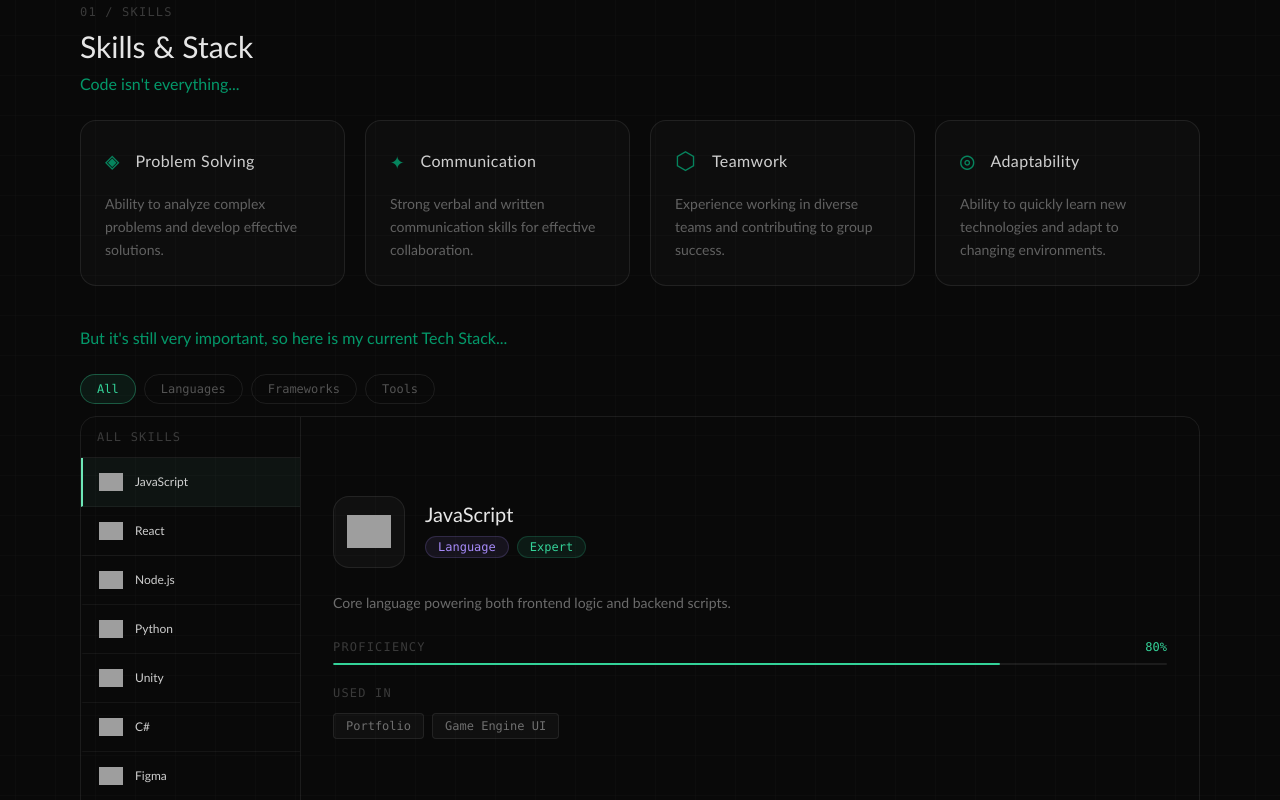
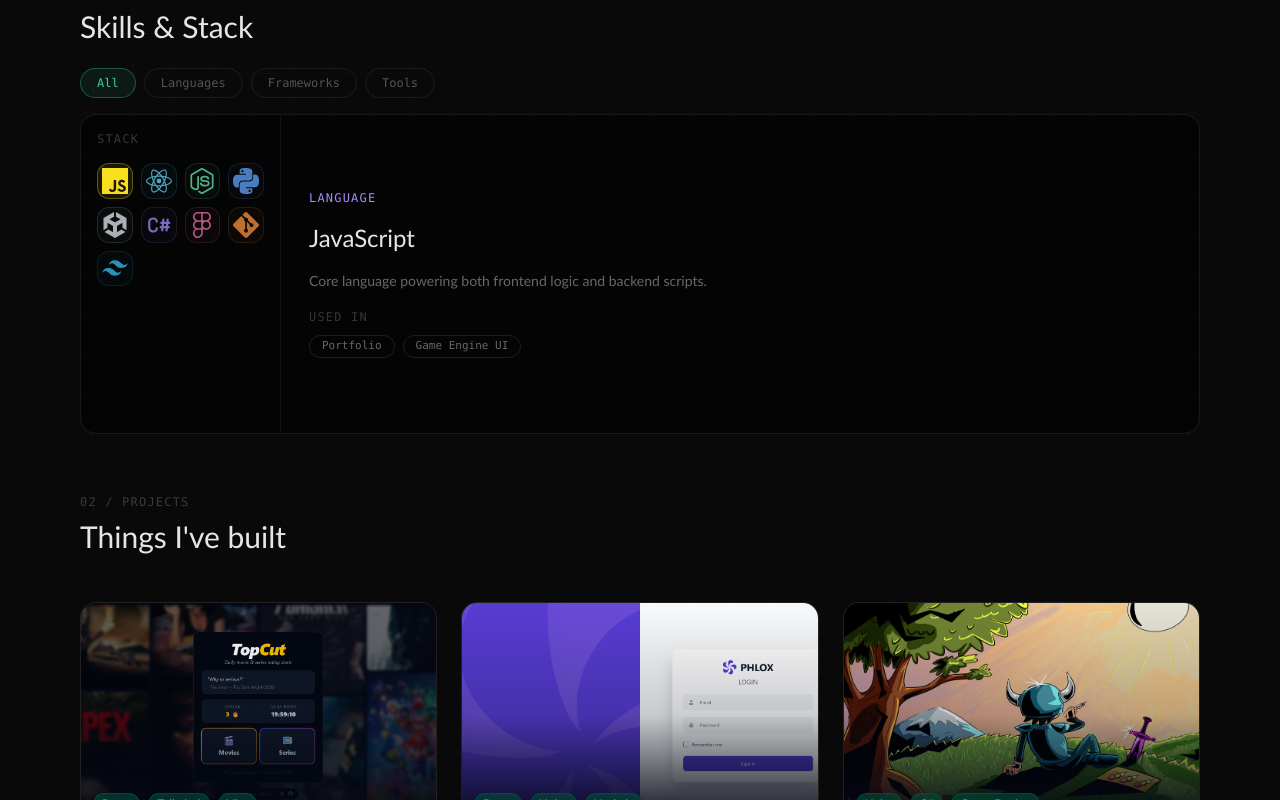
Before and after one commit to Peltre/devPortfolio, a React (Vite) app: page / in a window 1280 px wide. Shown: the part 900-1700 px from the top of the page. Built offline with nearby package versions, Linux system fonts and the light colour scheme; grey boxes are pictures that could not be loaded.

Commit message:
Rework Skills.jsx COMPLETELY
- Removed soft skills
- Add color coded icons
- Remove unnecessary items
- Add color & icon class to skills.js

```diff
--- a/src/components/Skills.jsx
+++ b/src/components/Skills.jsx
@@ -1,21 +1,7 @@
 import { softSkills, skills } from "../data/skills"
 import { useState, useEffect, useRef } from "react"
 
-// Lavels & variables for technical skills
-
-const levelLabel = (level) => {
-    if (level >= 80) return "Expert"
-    if (level >= 60) return "Proficient"
-    if (level >= 40) return "Intermediate"
-    return "Beginner"
-}
-
-const levelColor = (level) => {
-    if (level >= 80) return "#34d399"
-    if (level >= 60) return "#60a5fa"
-    if (level >= 40) return "#a78bfa"
-    return "#f472b6"
-}
+// Category color map
 
 const categoryColor = (cat) => {
     const map = {
@@ -29,98 +15,103 @@ const categoryColor = (cat) => {
     return map[cat] || "#94a3b8"
 }
 
-function TechSkillDetail({ skill }) {
-    const barRef = useRef(null)
-    const color = levelColor(skill.level)
-    const catColor = "#a78bfa"
-
-    useEffect(() => {
-        if (barRef.current) {
-            barRef.current.style.width = `0%`
-            setTimeout(() => {
-                if (barRef.current) barRef.current.style.width = skill.level + "%"
-            }, 50)
-        }
-    }, [skill])
+// Skill icon minicards
+function SkillButton({ skill, active, onClick }) {
+    const Icon = skill.icon
+    const color = skill.siColor || "#ffffff"
 
     return (
-        <div className="p-8 flex flex-col justify-center h-full relative overflow-hidden">
-            {/* Icon - name - badge */}
-            <div className="flex items-start gap-5 mb-6 relative">
-                <div className="w-18 h-18 rounded-2xl border border-white/8 bg-white/3 flex items-center justify-center shrink-0 p-3">
-                    <img src={skill.icon} alt={skill.name} className="w-11 h-11 object-contain" />
+        <button
+            onClick={onClick}
+            title={skill.name}
+            className="group relative aspect-square w-full flex items-center justify-center rounded-xl border transition-all duration-150"
+            style={{
+                background: active ? `${color}18` : `${color}08`,
+                borderColor: active ? `${color}55` : `${color}20`,
+            }}
+        >
+            {Icon
+                ? <Icon size={26} color={skill.siColor} style={{ opacity: active ? 1 : 0.75 }} />
+                : <img src={skill.icon} alt={skill.name} className="w-7 h-7 object-contain" style={{ opacity: active ? 1 : 0.7 }} />
+            }
+            {/* Tooltip */}
+            <span className="pointer-events-none absolute -top-8 left-1/2 -translate-x-1/2 whitespace-nowrap rounded-md border border-white/10 bg-black/90 px-2 py0.5
+            font-mono text-xs text-white/70 opacity-0 transition-opacity duration-150 group-hover:opacity-100">
+                {skill.name}
+            </span>
+        </button>
+    )
+}
+
+// Skill Detail Panel
+function DetailPanel({ skill }) {
+    if (!skill) {
+        return (
+            <div className="flex h-full items-center justify-center">
+                <p className="font-mono text-xs text-white/15">← Select a skill</p>
             </div>
-                <div className="pt-1">
-                    <p className="text-xl font-medium text-white/90 mb-2">{skill.name}</p>
-                    <div className="flex gap-2">
-                        <span
-                            className="text-xs font-mono px-3 py-0.5 rounded-full border"
-                            style={{ color: catColor, background: `${catColor}15`, borderColor: `${catColor}30` }}
-                        >
+        )
+
+    }
+
+    const catColor = categoryColor(skill.category)
+
+    return (
+        <div className="flex flex-col justify-center gap-4 p-7">
+            {/* Category */}
+            <p className="font-mono text-xs uppercase tracking-widest" style={{ color: catColor }}>
                 {skill.category}
-                        </span>
-                        <span
-                            className="text-xs font-mono px-3 py-0.5 rounded-full border"
-                            style={{ color, background: `${color}15`, borderColor: `${color}30` }}
-                        >
-                            {levelLabel(skill.level)}
-                        </span>
-                    </div>
-                </div>
-            </div>
+            </p>
 
-            {/* Description */}
-            <p className="text-sm text-white/40 leading-relaxed mb-6 relative">{skill.description}</p>
+            {/* Name */}
+            <h3 className="text-2xl font-light text-white/90">
+                {skill.name}
+            </h3>
 
-            {/* Proficiency bar */}
-            <div className="mb-5 relative">
-                <div className="flex justify-between mb-2">
-                    <p className="text-xs tracking-widest uppercase text-white/20 font-mono">Proficiency</p>
-                    <p className="text-xs font-mono font-medium" style={{ color }}>{skill.level}%</p>
-                </div>
-                <div className="h-0.5 bg-white/8 rounded-full overflow-hidden">
-                    <div
-                        ref={barRef}
-                        className="h-full rounded-full"
-                        style={{
-                            width: "0%",
-                            background: color,
-                            transition: "width 0.6s cubic-bezier(0.4,0,0.2,1)"
-                        }}
-                    />
-                </div>
-            </div>
+            {/* What its used for */}
+            <p className="text-sm leading-relaxed text-white/40">{skill.description}</p>
 
-            {/* Projects */}
-            <div className="relative">
-                <p className="text-xs tracking-widest uppercase text-white/20 font-mono mb-3">Used in</p>
+            {/* Projects used in */}
+            {skill.projects?.length > 0 && (
+                <div>
+                    <p className="font-mono text-xs uppercase tracking-widest text-white/20 mb-2.5">
+                        Used in
+                    </p>
                     <div className="flex flex-wrap gap-2">
-                    {skill.projects.map(p => (
+                        {skill.projects.map((p) => (
                             <span
                                 key={p}
-                            className="text-xs font-mono px-3 py-1 rounded border border-white/8 bg-white/3 text-white/40"
+                                className="rounded-full border border-white/10 px-3 py-0.5 font-mono text-[11px] text-white/40"
                             >
                                 {p}
                             </span>
                         ))}
                     </div>
+
                 </div>
+            )}
         </div>
     )
 }
 
-function SoftSkillCard({ name, description, icon }) {
+// Soft skills cards
+function SoftSkillCard({ name, icon, color }) {
     return (
-        <div className="group flex flex-col gap-4 p-6 bg-white/2 border border-white/8 rounded-2xl hover:border-emerald-400/20 hover:bg-white/4 transition-all duration-300">
-            <div className="flex items-center gap-4">
-                <span className="text-2xl text-emerald-400/60 font-mono">{icon}</span>
-                <h3 className="text-white/80 font-medium tracking-wide">{name}</h3>
-            </div>
-            <p className="text-sm text-white/35 leading-relaxed">{description}</p>
+        <div
+            className="inline-flex items-center gap-2 px-4 py-2 rounded-full border text-sm"
+            style={{
+                color,
+                background: `${color}08`,
+                borderColor: `${color}30`,
+            }}
+        >
+            <span>{icon}</span>
+            <span>{name}</span>
         </div>
     )
 }
 
+// MAIN COMPONENT
 function Skills() {
     const [selected, setSelected] = useState(0)
     const [filter, setFilter] = useState("All")
@@ -137,38 +128,39 @@ function Skills() {
         setSelected(0)
     }
 
+    const handleSelect = (i) => {
+        setSelected(i)
+    }
+
     return (
-        <section id="habilidades" className="px-8 md:px-20 py-10">
+        <section id="habilidades" className="px-8 md:px-20 py-5">
             {/* Header */}
-            <div className="mb-12">
-                <p className="text-xs tracking-widest uppercase text-white/20 font-mono mb-2"> 01 / Skills</p>
+            <div className="mb-6">
+                <p className="font-mono text-xs uppercase tracking-widest text-white/20 mb-2">
+                    01 / Skills
+                </p>
                 <h2 className="text-3xl font-light text-white/90">Skills & Stack</h2>
             </div>
 
-            {/* Code isnt everything */}
-            <div className="-mt-10 mb-6">
-                <p className="text-emerald-400/70 font-medium">Code isn't everything...</p>
-            </div>
-
-            <div className="grid grid-cols-1 md:grid-cols-2 lg:grid-cols-4 gap-5">
-                {softSkills.map(skill => (
-                    <SoftSkillCard key={skill.name} {...skill} />
+            {/* Soft Skills */}
+            {/* <div className="flex gap-3 flex-wrap mb-8">
+                {softSkills.map((s) => (
+                    <SoftSkillCard key={s.name} {...s} />
                 ))}
             </div>
 
-            {/* But its still very important */}
-            <div className="mt-10 mb-6">
-                <p className="text-emerald-400/70 font-medium">But it's still very important, so here is my current Tech Stack...</p>
-            </div>
+            <hr className="border-t border-white/10 mb-8" /> */}
 
-            <div className="flex gap-2 mb-3">
-                {tabs.map(tab => {
+            {/* Tech Skills */}
+            {/* Filter Tabs */}
+            <div className="flex gap-2 flex-wrap mb-4">
+                {tabs.map((tab) => {
                     const isActive = filter === tab
                     return (
                         <button
                             key={tab}
                             onClick={() => handleFilter(tab)}
-                            className="text-xs font-mono px-4 py-1.5 rounded-full border transition-all duration-150"
+                            className="font-mono text-xs px-4 py-1.5 rounded-full border transition-all duration-150"
                             style={{
                                 background: isActive ? "rgba(52,211,153,0.08)" : "transparent",
                                 borderColor: isActive ? "rgba(52,211,153,0.35)" : "rgba(255,255,255,0.08)",
@@ -181,44 +173,31 @@ function Skills() {
                 })}
             </div>
 
-            {/* Tech skills SELECTOR */}
-            <div className="grid border border-white/8 rounded-2xl overflow-hidden mb-6"
-                style={{ gridTemplateColumns: "220px 1fr" }}
+            {/* Grid + detail panel */}
+            <div
+                className="grid border bg-black/50 border-white/8 rounded-2xl overflow-hidden"
+                style={{ gridTemplateColumns: "200px 1fr", minHeight: "320px" }}
             >
-
-                {/* Left side */}
-                <div className="border-r border-white/8 overflow-y-auto" style={{ maxHeight: "400px" }}>
-                    <p className="text-xs tracking-widest uppercase text-white/20 font-mono px-4 py-3 border-b border-white/8">
-                        {filter === "All" ? "All skills" : filter}
+                {/* Left - icon grid */}
+                <div className="border-r border-white/6 p-4">
+                    <p className="font-mono text-xs uppercase tracking-widest text-white/20 mb-4">
+                        Stack
                     </p>
-                    {filteredSkills.map((s, i) => {
-                        const isActive = selected === i
-                        const color = levelColor(s.level)
-                        const catColor = categoryColor(s.category)
-                        return (
-                            <button
+                    <div className="grid grid-cols-4 gap-2">
+                        {filteredSkills.map((s, i) => (
+                            <SkillButton
                                 key={s.name}
-                                onClick={() => setSelected(i)}
-                                className="w-full flex items-center gap-3 px-4 py-3 border-b border-white/5 transition-all duration-150 text-left"
-                                style={{
-                                    background: isActive ? "rgba(110,231,183,0.05)" : "transparent",
-                                    borderLeft: `2px solid ${isActive ? "#6ee7b7" : "transparent"}`,
-                                }}
-                            >
-                                <img src={s.icon} alt={s.name} className="w-6 h-6 object-contain shrink-0" />
-                                <div className="flex-1 min-w-0">
-                                    <p className="text-xs text-white/80 truncate" style={{ fontWeight: isActive ? 500 : 400 }}>
-                                        {s.name}
-                                    </p>
+                                skill={s}
+                                active={selected === i}
+                                onClick={() => handleSelect(i)}
+                            />
+                        ))}
                     </div>
-                            </button>
-                        )
-                    })}
-                </div>
-                {/* Right detail  */}
-                <TechSkillDetail skill={filteredSkills[selected]} />
                 </div>
 
+                {/* Right - details */}
+                <DetailPanel skill={selected !== null ? filteredSkills[selected] : null} />
+            </div>
         </section>
     )
 }
--- a/src/data/skills.js
+++ b/src/data/skills.js
@@ -1,11 +1,19 @@
 const CDN = "https://cdn.jsdelivr.net/gh/devicons/devicon/icons/"
+
+import {
+    SiJavascript, SiReact, SiNodedotjs, SiPython,
+    SiUnity, SiFigma, SiGit, SiTailwindcss,
+} from "react-icons/si"
+
+import { TbBrandCSharp } from "react-icons/tb";
 
 export const skills = [
     {
         name: "JavaScript",
         type: "Languages",
         category: "Language",
-        icon: `${CDN}/javascript/javascript-original.svg`,
+        icon: SiJavascript,
+        siColor: "#f7df1e",
         level: 80,
         projects: ["Portfolio", "Game Engine UI"],
         description: "Core language powering both frontend logic and backend scripts.",
@@ -14,7 +22,8 @@ export const skills = [
         name: "React",
         type: "Frameworks",
         category: "Frontend",
-        icon: `${CDN}/react/react-original.svg`,
+        icon: SiReact,
+        siColor: "#61dafb",
         level: 75,
         projects: ["Portfolio"],
         description: "Main framework for building component-based user interfaces.",
@@ -23,7 +32,8 @@ export const skills = [
         name: "Node.js",
         type: "Frameworks",
         category: "Backend",
-        icon: `${CDN}/nodejs/nodejs-original.svg`,
+        icon: SiNodedotjs,
+        siColor: "#6ee7b7",
         level: 60,
         projects: ["API REST"],
         description: "Server-side JavaScript runtime for building APIs and tools.",
@@ -32,7 +42,8 @@ export const skills = [
         name: "Python",
         type: "Languages",
         category: "Language",
-        icon: `${CDN}/python/python-original.svg`,
+        icon: SiPython,
+        siColor: "#60a5fa",
         level: 55,
         projects: ["Data Scripts"],
         description: "Used for automation, scripting, and data processing tasks.",
@@ -41,7 +52,8 @@ export const skills = [
         name: "Unity",
         type: "Frameworks",
         category: "Game Dev",
-        icon: `${CDN}/unity/unity-original.svg`,
+        icon: SiUnity,
+        siColor: "#e2e8f0",
         level: 70,
         projects: ["Dino Game", "AWAQ Game"],
         description: "Primary game engine for 2D and 3D interactive experiences.",
@@ -50,7 +62,8 @@ export const skills = [
         name: "C#",
         type: "Languages",
         category: "Language",
-        icon: `${CDN}/csharp/csharp-original.svg`,
+        icon: TbBrandCSharp,
+        siColor: "#a78bfa",
         level: 65,
         projects: ["Dino Game", "AWAQ Game"],
         description: "Main scripting language inside Unity projects.",
@@ -59,7 +72,8 @@ export const skills = [
         name: "Figma",
         type: "Tools",
         category: "Design",
-        icon: `${CDN}/figma/figma-original.svg`,
+        icon: SiFigma,
+        siColor: "#f472b6",
         level: 65,
         projects: ["Portfolio UI", "App Mockups"],
         description: "UI/UX design tool for wireframing and prototyping.",
@@ -68,7 +82,8 @@ export const skills = [
         name: "Git",
         type: "Tools",
         category: "Tool",
-        icon: `${CDN}/git/git-original.svg`,
+        icon: SiGit,
+        siColor: "#fb923c",
         level: 72,
         projects: ["All projects"],
         description: "Version control system used across every project.",
@@ -77,7 +92,8 @@ export const skills = [
         name: "Tailwind",
         type: "Frameworks",
         category: "Frontend",
-        icon: `${CDN}/tailwindcss/tailwindcss-original.svg`,
+        icon: SiTailwindcss,
+        siColor: "#38bdf8",
         level: 78,
         projects: ["Portfolio"],
         description: "Utility-first CSS framework for rapid UI development.",
@@ -88,21 +104,25 @@ export const softSkills = [
     {
         name: "Problem Solving",
         description: "Ability to analyze complex problems and develop effective solutions.",
-        icon: '◈'
+        icon: '◈',
+        color: "#f472b6",
     },
     {
         name: "Communication",
         description: "Strong verbal and written communication skills for effective collaboration.",
-        icon: '✦'
+        icon: '✦',
+        color: "#60a5fa",
     },
     {
         name: "Teamwork",
         description: "Experience working in diverse teams and contributing to group success.",
-        icon: '⬡'
+        icon: '⬡',
+        color: "#a78bfa",
     },
     {
         name: "Adaptability",
         description: "Ability to quickly learn new technologies and adapt to changing environments.",
-        icon: '◎'
-    }
+        icon: '◎',
+        color: "#fb923c",
+    },
 ]
```
Lines whose indentation alone changed are shown as unchanged.
